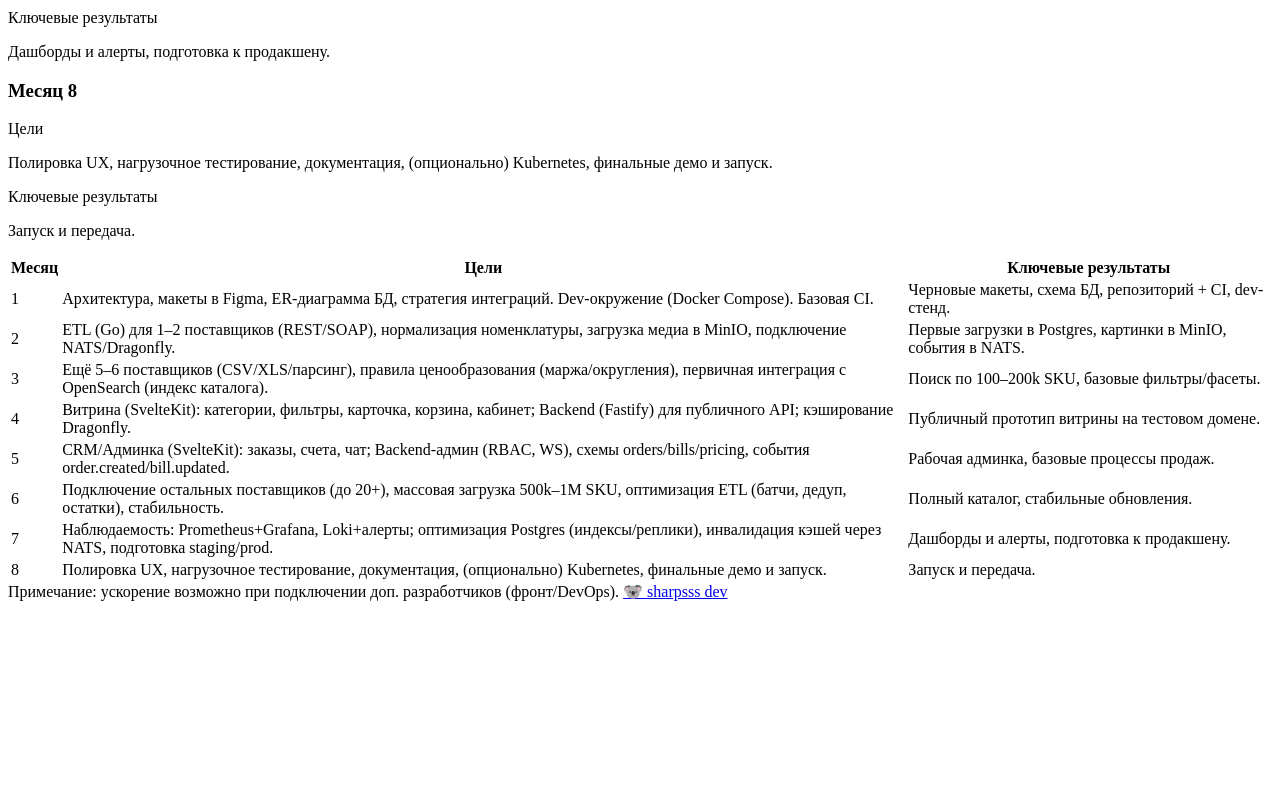
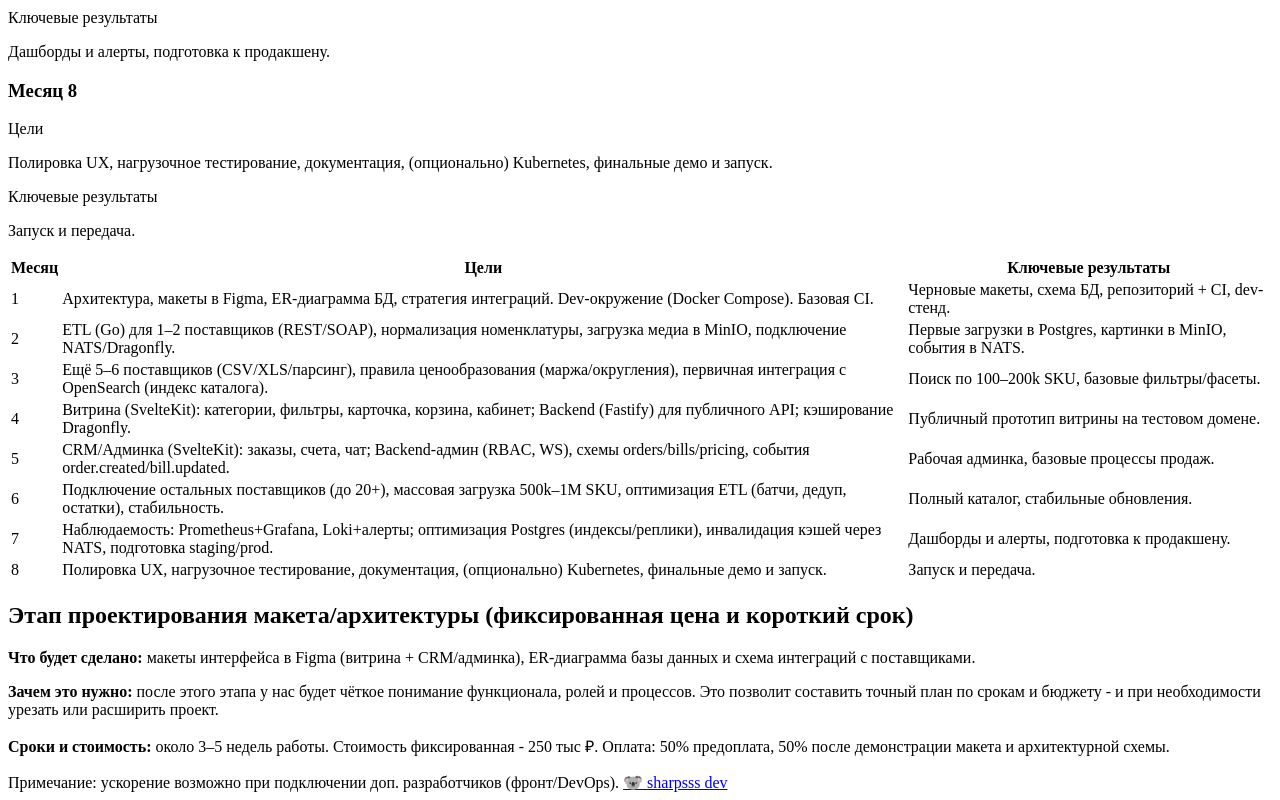
Before and after one commit to sharpprahs/project_architecture_template, a SvelteKit app: page /preliminary_deadlines in a window 1280 px wide. Shown: the part 1327-2127 px from the top of the page. Before the commit the page ends 1936 px from the top, so only its background shows below. Built offline with nearby package versions, Linux system fonts and the light colour scheme.

Commit message:
add info

```diff
--- a/src/routes/preliminary_deadlines/+page.svelte
+++ b/src/routes/preliminary_deadlines/+page.svelte
@@ -110,6 +110,27 @@
       </div>
     </div>
 
+  <!-- EXTRA: блок про макетный этап -->
+    <div class="mt-10 rounded-2xl border border-indigo-200 bg-white shadow-sm p-5">
+      <h2 class="text-lg font-semibold text-slate-700 mb-2">
+        Этап проектирования макета/архитектуры (фиксированная цена и короткий срок)
+      </h2>
+      <p class="text-sm text-slate-700 mb-3">
+        <strong>Что будет сделано:</strong> макеты интерфейса в Figma (витрина + CRM/админка),
+        ER-диаграмма базы данных и схема интеграций с поставщиками.
+      </p>
+      <p class="text-sm text-slate-700 mb-3">
+        <strong>Зачем это нужно:</strong> после этого этапа у нас будет чёткое понимание
+        функционала, ролей и процессов. Это позволит составить точный план по срокам и бюджету -
+        и при необходимости урезать или расширить проект.
+      </p>
+      <p class="text-sm text-slate-700">
+        <strong>Сроки и стоимость:</strong> около 3–5 недель работы. Стоимость фиксированная -
+        <span class="font-medium">250 тыс ₽</span>. Оплата: 50% предоплата, 50% после демонстрации
+        макета и архитектурной схемы.
+      </p>
+    </div>
+
     <div class="mt-6 text-xs text-slate-500">
       Примечание: ускорение возможно при подключении доп. разработчиков (фронт/DevOps).
       <a href="https://t.me/sharpsss" target="_blank" class="text-neutral-500 text-sm">🐨 sharpsss dev</a>
```
